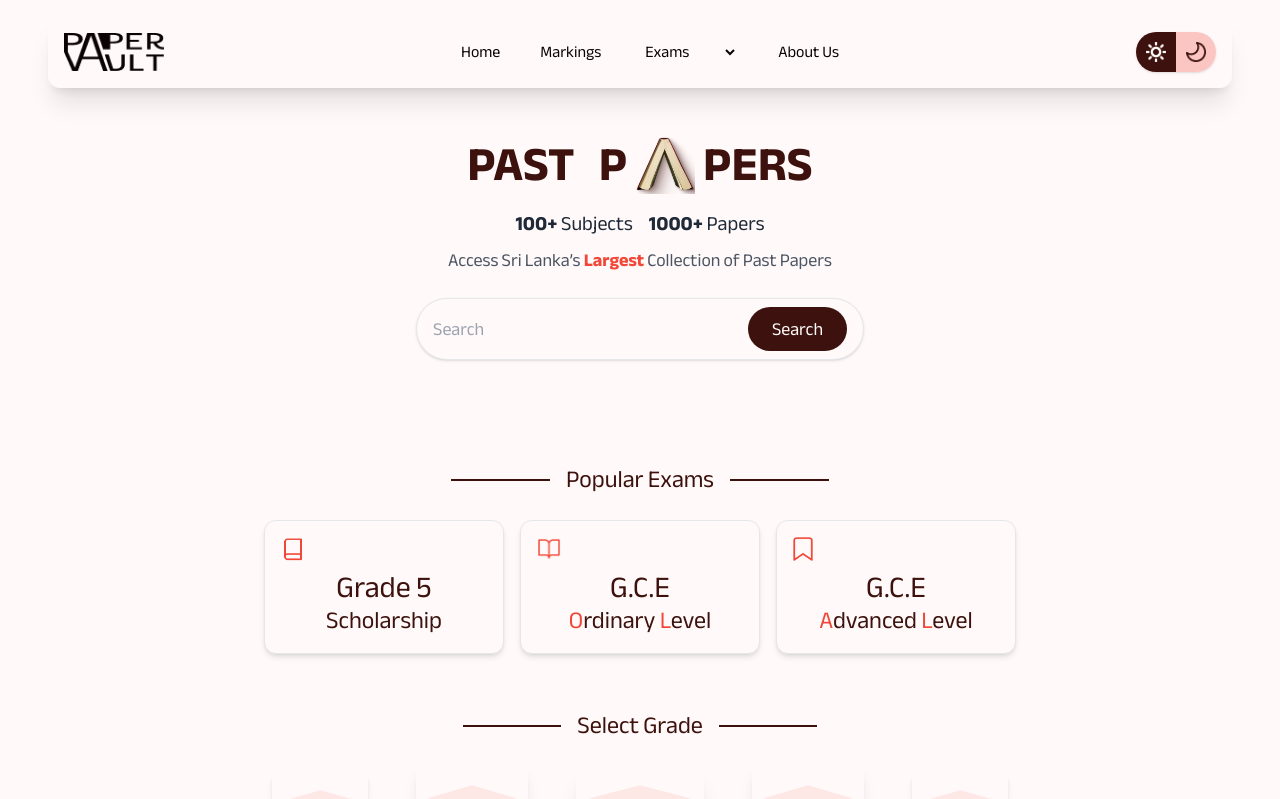
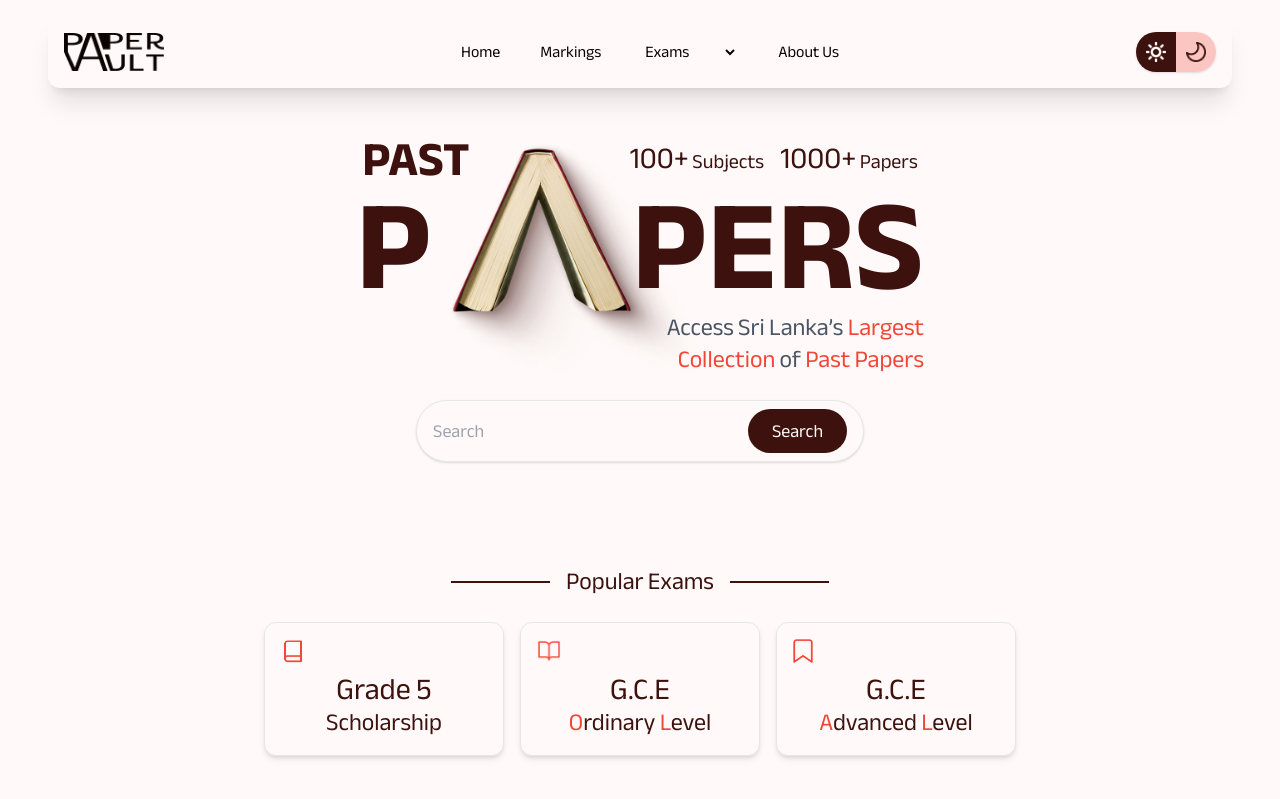
Before and after one commit to SandeepaLakruwan/paper-vault, a Next.js app: page / in a window 1280 px wide. Shown: the top 799 px of the page. Built offline with nearby package versions, Linux system fonts and the light colour scheme.

Commit message:
final design

```diff
--- a/app/components/Header.tsx
+++ b/app/components/Header.tsx
@@ -23,12 +23,11 @@ export default function Header() {
             </nav>
             <div>
                 <button className="flex items-center overflow-hidden rounded-full shadow transition hover:opacity-90">
-                    {/* Left Circle with sun.png */}
+
                     <div className="bg-dark_brown w-10 h-10 flex items-center justify-center">
                         <img src="/sun.png" alt="Sun" className="w-5 h-5" />
                     </div>
 
-                    {/* Right Rectangular Part with moon.png */}
                     <div className="bg-light_pink w-10 h-10 flex items-center justify-center">
                         <img src="/moon.png" alt="Moon" className="w-5 h-5" />
                     </div>
--- a/app/components/HeroSection.tsx
+++ b/app/components/HeroSection.tsx
@@ -3,36 +3,44 @@ import BookImage from '../../public/bookA.png';
 
 export default function HeroSection() {
     return (
-    <div className="flex font-anek font-normal text-lg flex-col items-center justify-center py-12 px-4 text-center">
+        <div className="relative flex font-anek font-normal text-lg flex-col items-center justify-center py-12 px-4 text-center overflow-hidden">
 
-      <div className="flex flex-col md:flex-row items-center md:space-x-6">
-
-        <div className="text-4xl md:text-5xl font-bold text-dark_brown">PAST</div>
-
-
-        <div className="flex items-center space-x-2">
-          <span className="text-4xl md:text-5xl font-bold text-dark_brown">P</span>
+            {/* Background Image Behind PASTPAPERS */}
             <Image
                 src={BookImage}
-            alt="Book A"
-            width={60}
-            height={60}
-            className="w-[60px] h-auto"
+                alt="Book Background"
+                width={300}
+                height={300}
+                className="absolute top-12 md:top-12 left-96 ml-40 transform -translate-x-1/2 z-0 w-[100px] md:w-[300px] pointer-events-none"
             />
-          <span className="text-4xl md:text-5xl font-bold text-dark_brown">PERS</span>
+
+            <div className='flex'>
+                <div className="text-6xl md:text-5xl font-bold text-dark_brown">PAST</div>
+                <div className="mt-1 ml-40 text-lg md:text-xl text-dark_brown flex gap-4 flex-wrap justify-center z-10 relative">
+                    <span><span className='text-3xl mt-6'>100+</span> Subjects</span>
+                    <span><span className='text-3xl mt-6'>1000+</span> Papers</span>
                 </div>
             </div>
 
-      <div className="mt-4 text-lg md:text-xl text-gray-800 flex gap-4 flex-wrap justify-center">
-        <span><strong>100+</strong> Subjects</span>
-        <span><strong>1000+</strong> Papers</span>
+            <div className="relative z-10 flex flex-col md:flex-row items-center md:space-x-6">
+
+                <div className="flex items-center space-x-2">
+                    <div className='row mb-16'>
+                    <span className="text-4xl md:text-9xl font-bold text-dark_brown mr-48">P</span>
                     </div>
 
-      <p className="mt-2 text-base md:text-lg text-gray-600">
-        Access Sri Lanka’s <span className="text-orange font-semibold">Largest</span> Collection of Past Papers
+                    <div className='row text-end'>
+                        <span className="text-4xl md:text-9xl font-bold text-dark_brown">PERS</span>
+                        <p className="mt-0 text-base md:text-2xl text-gray-600 z-10 relative">
+                            Access Sri Lanka’s <span className="text-orange font-medium">Largest <br />Collection</span> of <span className="text-orange font-medium">Past Papers</span>
                         </p>
+                    </div>
+                </div>
+            </div>
 
-      <div className="mt-6 flex items-center bg-white border rounded-full shadow px-4 py-2 max-w-md w-full">
+
+
+            <div className="mt-6 flex items-center bg-white border rounded-full shadow px-4 py-2 max-w-md w-full z-10 relative">
                 <input
                     type="text"
                     placeholder="Search"
@@ -43,5 +51,6 @@ export default function HeroSection() {
                 </button>
             </div>
         </div>
+
     );
 }
```
Also changed, not shown: public/bookA.png. Lines whose indentation alone changed are shown as unchanged.
